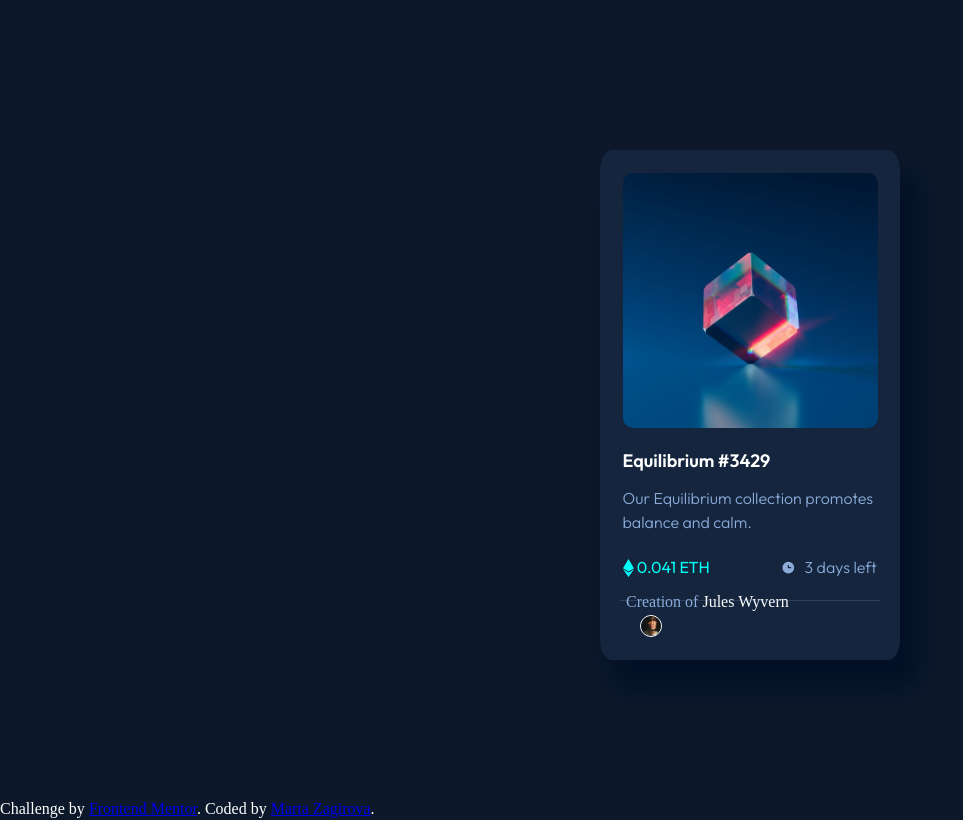
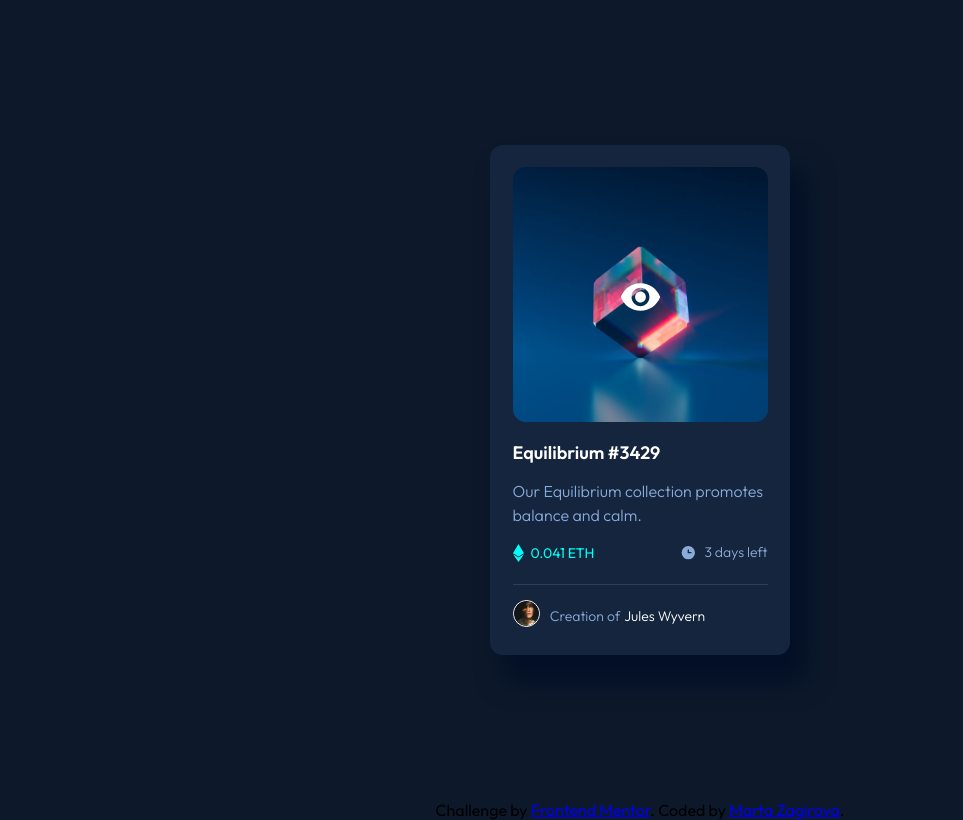
Before and after one commit to marta13karta/NFT-preview-card-component, a plain HTML site: page index.html in a window 1280 px wide. Shown: the whole page, without its empty margins (0-963 px from the left). Drawn offline with Linux system fonts and the light colour scheme.

Commit message:
19 august

```diff
--- a/index.html
+++ b/index.html
@@ -3,49 +3,74 @@
   <head>
     <meta charset="UTF-8" />
     <meta name="viewport" content="width=device-width, initial-scale=1.0" />
-  <link rel="icon" type="image/png" sizes="32x32" href="./images/favicon-32x32.png" />
+    <link
+      rel="icon"
+      type="image/png"
+      sizes="32x32"
+      href="./images/favicon-32x32.png"
+    />
     <title>Frontend Mentor | NFT preview card component</title>
     <link rel="stylesheet" href="styles.css" />
     <link rel="preconnect" href="https://fonts.googleapis.com" />
     <link rel="preconnect" href="https://fonts.gstatic.com" crossorigin />
-  <link href="https://fonts.googleapis.com/css2?family=Outfit:wght@300;400;600&display=swap" rel="stylesheet" />
+    <link
+      href="https://fonts.googleapis.com/css2?family=Outfit:wght@300;400;600&display=swap"
+      rel="stylesheet"
+    />
   </head>
   <body>
+    <div class="card-container">
       <div class="nft-card">
-    <img class="main-img" src="images/image-equilibrium.jpg" alt="Equilibrium NFT" />
-    <h4 class="nft-title">Equilibrium #3429</h4>
+        <div class="main-img-container">
+          <img
+            class="main-img"
+            src="images/image-equilibrium.jpg"
+            alt="Equilibrium NFT"
+          />
+          <img class="hover-img" src="images/icon-view.svg" />
+          <div class="overlay"></div>
+        </div>
+
+        <div class="nft-content">
+          <h3 class="nft-title">Equilibrium #3429</h3>
           <p class="nft-description">
             Our Equilibrium collection promotes balance and calm.
           </p>
-    <p>
-      <div class="container-price-time">
-        <span class="nft-price">
-          <span class="icon-container">
-            <object class="icon-ethereum" data="./images/icon-ethereum.svg" alt="icon-ethereum"></object>
-          </span>
-          0.041 ETH
-        </span>
-        <span class="nft-time-left">
-          <span id="clock-icon">
-            <img src="images/icon-clock.svg" alt="clock icon" />
-          </span>
-          <span class="nft-time-text">3 days left</span>
-        </span>
+          <div class="nft-details">
+            <div>
+              <img
+                class="icon-ethereum"
+                src="./images/icon-ethereum.svg"
+                alt="icon-ethereum"
+              /><span class="eth">0.041 ETH</span>
             </div>
-    </p>
+            <div>
+              <img
+                class="clock-img"
+                src="images/icon-clock.svg"
+                alt="clock icon"
+              />
+              <span class="time">3 days left</span>
+            </div>
+          </div>
+        </div>
         <hr class="custom-hr" />
+        <div class="creator-info">
           <p class="nft-creator">
             <span id="avatar">
               <img src="./images/image-avatar.png" alt="avatar" />
             </span>
-      Creation of <span class="artist-name">Jules Wyvern</span>
+            Creation of <span class="artist-name"> Jules Wyvern</span>
           </p>
+        </div>
+      </div>
     </div>
 
     <div class="attribution">
       <footer>
         Challenge by
-      <a href="https://www.frontendmentor.io?ref=challenge" target="_blank">Frontend Mentor</a
+        <a href="https://www.frontendmentor.io?ref=challenge" target="_blank"
+          >Frontend Mentor</a
         >. Coded by <a href="#">Marta Zagirova</a>.
       </footer>
     </div>
--- a/styles.css
+++ b/styles.css
@@ -1,45 +1,47 @@
-/* Reset some default browser styles */
-body {
+* {
   margin: 0;
   padding: 0;
+  box-sizing: border-box;
 }
 
 /* Set background color */
 body {
+  font-family: "Outfit", sans-serif;
+  display: flex;
+  flex-direction: column;
+  align-items: center;
+  justify-content: center;
   background-color: hsl(217, 54%, 11%);
+}
+.card-container {
+  width: 100vw;
+  min-height: 100vh;
+  display: flex;
+  justify-content: center;
+  align-items: center;
+  flex: 1;
+}
+/* Image styling */
+.main-img {
+  position: relative;
+  width: 100%;
+  height: auto;
+  border-radius: 0.8rem;
+  margin-bottom: 15px;
+  transition: transform 0.3s ease; /* Add a transition for smooth effect */
 }
 
 /* Card styling */
 .nft-card {
-  position: absolute;
-  top: 150px;
-  left: 600px;
+  padding: 22.5px;
   background-color: hsl(216, 50%, 16%);
   width: 300px;
-  height: 510px;
-  border-radius: 4%;
+  border-radius: 0.8rem;
   box-shadow: 15px 25px 25px 4px hsl(218, 86%, 8%);
 }
 
-/* General text styles */
-h4,
-.nft-title,
-.nft-description,
-.nft-time-text {
-  position: relative;
-  left: 22.5px;
-  font-family: "Outfit", sans-serif;
-  font-size: 16px;
-  font-weight: 300;
-  margin-top: 0;
-}
-
-/* Image styling */
-.nft-card img {
-  position: relative;
-  width: 255px;
-  height: 255px;
-  border-radius: 4%;
+.nft-description {
+  margin-bottom: 15px;
 }
 
 /* Text color for title and artist name */
@@ -49,85 +51,118 @@ h4,
 }
 
 /* Text color and line height for various elements */
-.nft-time-left,
 .nft-description,
 .nft-creator,
-.nft-time-text {
+.time {
   color: hsl(215, 51%, 70%);
   line-height: 1.5;
-}
-
-/* Price styling */
-.nft-price {
-  font-family: "Outfit", sans-serif;
-  color: hsl(178, 100%, 50%);
-  position: relative;
-  top: 35px;
-  left: 22.5px;
-  font-weight: 400;
+  font-weight: 300;
 }
 
 /* Title font weight and size */
 .nft-title {
   font-weight: 600;
   font-size: 18px;
-  position: relative;
-  top: 40px;
+  margin-bottom: 15px;
 }
 
 /* Avatar image styling */
 #avatar img {
-  position: relative;
-  top: 30px;
-  left: 40px;
-  width: 20px;
-  height: 20px;
-  border-radius: 50%;
+  width: 1.7rem;
+  height: auto;
   border: 1px solid white;
-}
-
-/* Attribution footer */
-.attribution {
-  position: absolute;
-  top: 800px;
-  color: white;
+  border-radius: 0.9rem;
+  margin-right: 10px;
 }
 
 /* Horizontal rule styling */
 .custom-hr {
-  position: relative;
-  top: 34px;
-  margin: 20px;
+  margin-bottom: 1rem;
   height: 0.5px;
   border: none;
   box-shadow: 0 0.2px 0 hsl(215, 51%, 70%);
 }
 
-/* Clock icon styling */
-#clock-icon img {
-  width: 15px;
-  height: 15px;
-  overflow: hidden;
-  position: relative;
-  top: 37px;
-  left: 90px;
+.nft-content {
+  display: flex;
+  flex-direction: column;
+}
+.nft-details {
+  display: flex;
+  color: hsl(178, 100%, 50%);
+  font-weight: 400;
+  font-size: 14px;
+  justify-content: space-between;
+  margin-bottom: 20px;
 }
 
-.main-img {
-  position: relative;
-  top: 22.5px;
-  left: 22.5px;
+.creator-info {
+  display: flex;
 }
 .nft-description {
+  font-size: 16px;
+}
+
+.nft-creator {
+  font-size: 14px;
+  display: flex;
+  justify-content: center;
+  align-items: center;
+}
+
+@media (max-width: 375px) {
+  /* Add any mobile-specific styles here if needed */
+}
+
+.nft-details > div {
+  display: flex;
+  justify-content: center;
+  align-items: center;
+}
+.artist-name {
+  margin-left: 4px;
+}
+
+.icon-ethereum,
+.clock-img {
+  margin-right: 7px;
+}
+
+.artist-name:hover,
+.nft-title:hover {
+  color: hsl(178, 100%, 50%);
+}
+
+.main-img-container {
   position: relative;
-  top: 30px;
+  display: inline-block;
 }
-.nft-time-text {
-  position: relative;
-  left: 95px;
-  top: 35px;
+
+.hover-img {
+  position: absolute;
+  left: 106px;
+  top: 108px;
+  width: 17%;
+  transform: translate(0, 0);
+  opacity: 1;
+  transition: opacity 0.3s ease; /* Add a transition for smooth effect */
 }
-.icon-ethereum {
-  position: relative;
-  top: 4px;
+.main-img-container:hover .hover-img {
+  opacity: 1;
+  z-index: 1; /* Change this value to adjust the opacity on hover */
 }
+
+.overlay {
+  width: 100%;
+  height: 93%;
+  border-radius: 0.8rem;
+  position: absolute;
+  top: 0;
+  left: 0;
+  background-color: hsl(178, 100%, 50%);
+  opacity: 0;
+}
+
+.main-img-container:hover .overlay {
+  opacity: 0.5;
+}
```
Lines whose indentation alone changed are shown as unchanged.
